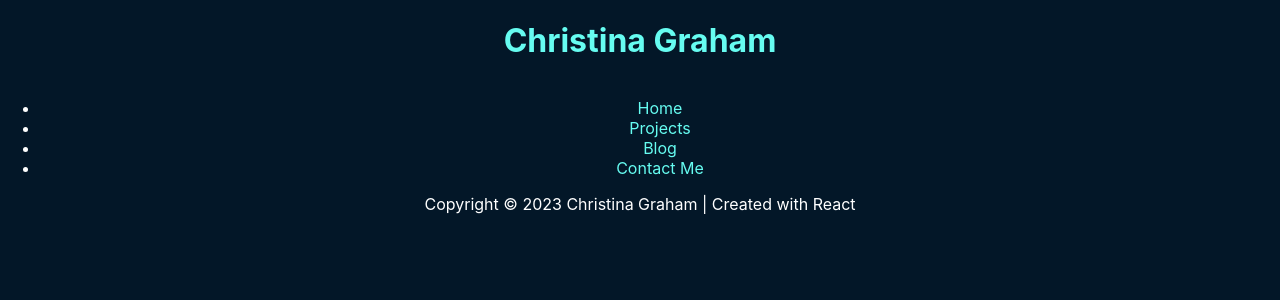
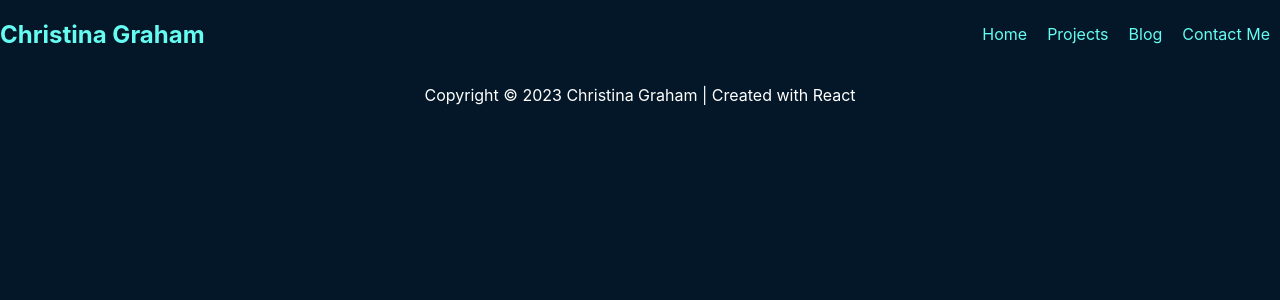
Before and after one commit to cgraham74/My-Portfolio, a React (Create React App) app: page / in a window 1280 px wide. Shown: the top 300 px of the page. Built offline with nearby package versions, Linux system fonts and the light colour scheme.

Commit message:
Creatred and styled header component

```diff
--- a/src/components/Navbar.js
+++ /dev/null
@@ -1,42 +0,0 @@
-import React from "react";
-
-export default function Navbar() {
-  return (
-    <div>
-      <ul>
-        <li>
-          <a
-            href="https://christina-graham.com"
-            className="hover-underline-animation"
-          >
-            Home
-          </a>
-        </li>
-        <li>
-          <a
-            href="https://christina-graham.com/projects"
-            className="hover-underline-animation"
-          >
-            Projects
-          </a>
-        </li>
-        <li>
-          <a
-            href="https://christina-graham.com/blog"
-            className="hover-underline-animation"
-          >
-            Blog
-          </a>
-        </li>
-        <li>
-          <a
-            href="https://christina-graham.com/contact"
-            className="hover-underline-animation"
-          >
-            Contact Me
-          </a>
-        </li>
-      </ul>
-    </div>
-  );
-}
--- a/src/index.css
+++ b/src/index.css
@@ -26,7 +26,11 @@ body {
   color: var(--text-color);
 
 }
-
+ul{
+  list-style-type: none;
+  margin: 0;
+  padding: 0;
+}
 code {
   font-family: source-code-pro, Menlo, Monaco, Consolas, 'Courier New',
     monospace;
@@ -59,3 +63,14 @@ code {
  transform: scaleX(1);
  transform-origin: bottom left;
 }
+.nav{
+display: flex;
+ justify-content: space-between;
+}
+.nav-items{
+display: flex;
+align-items: center;
+}
+.nav-items > li{
+  padding: 10px;
+}
--- a/src/layouts/Header.js
+++ b/src/layouts/Header.js
@@ -1,11 +1,46 @@
 import React from "react";
-import Navbar from "../components/Navbar";
 
 export default function Header() {
   return (
     <header>
+        <nav className="nav">
       <h1 className="hover-underline-animation">Christina Graham</h1>
-       <Navbar />
+
+      <ul className="nav-items">
+        <li>
+          <a
+            href="https://christina-graham.com/"
+            className="hover-underline-animation"
+          >
+            Home
+          </a>
+        </li>
+        <li>
+          <a
+            href="https://christina-graham.com/myprojects/"
+            className="hover-underline-animation"
+          >
+            Projects
+          </a>
+        </li>
+        <li>
+          <a
+            href="https://christina-graham.com/blog/"
+            className="hover-underline-animation"
+          >
+            Blog
+          </a>
+        </li>
+        <li>
+          <a
+            href="https://christina-graham.com/contact/"
+            className="hover-underline-animation"
+          >
+            Contact Me
+          </a>
+        </li>
+      </ul>
+      </nav>
     </header>
   );
 }
```
Also changed, not shown: src/App.css (+0 -29 lines), src/components/Image.js (+7 -3 lines), src/data/projects.js (added, +19 -0 lines).
